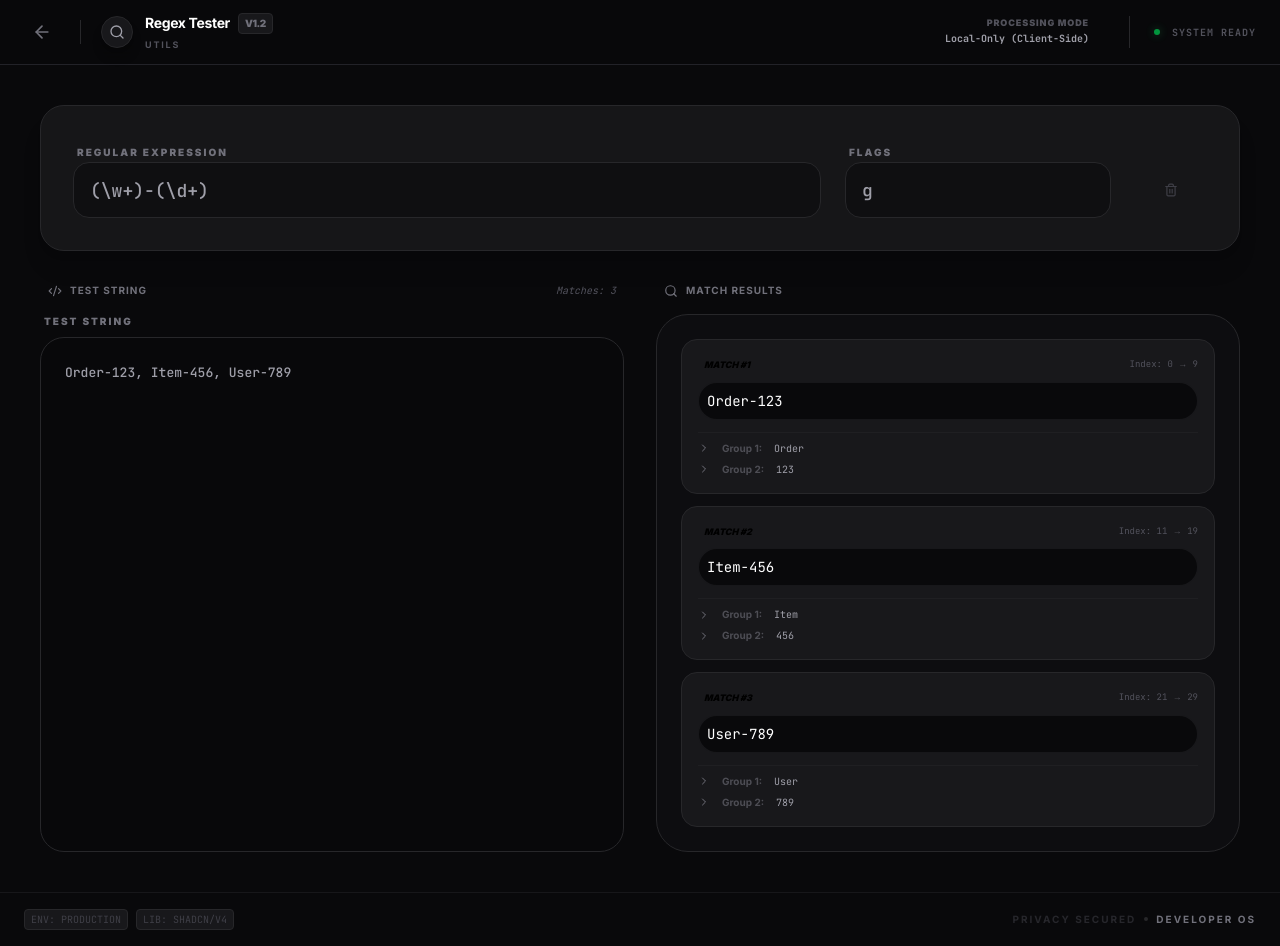
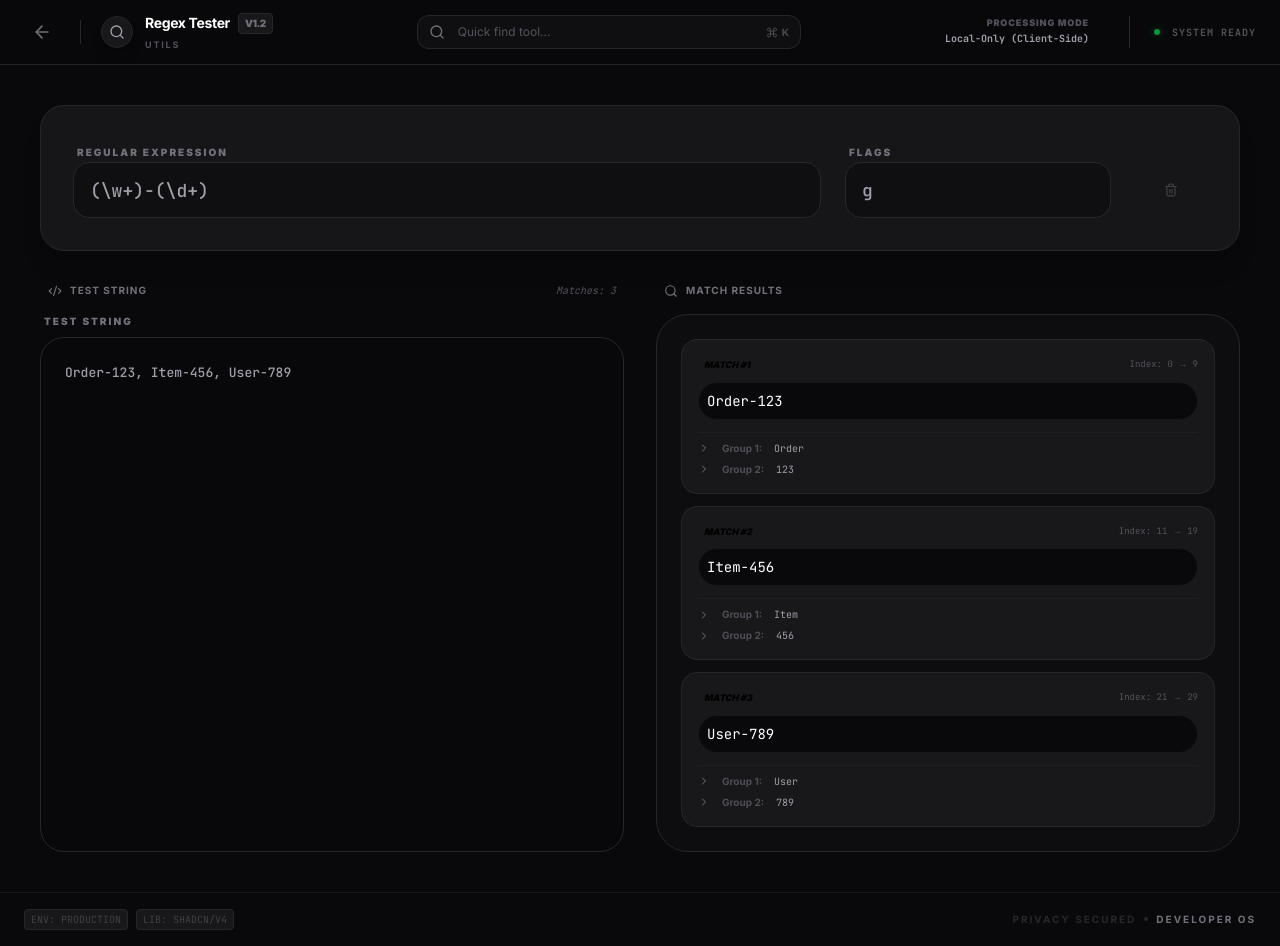
Before and after one commit to hisham-pp/toolkit, a Next.js app: page /tools/regex-tester in a window 1280 px wide. Built offline with nearby package versions, Linux system fonts and the light colour scheme.

Commit message:
feat: add global tool search to header for quick navigation

```diff
--- /dev/null
+++ b/src/components/HeaderSearch.tsx
@@ -0,0 +1,111 @@
+"use client";
+
+import React, { useState, useEffect, useRef } from "react";
+import { Search, Command, ArrowRight } from "lucide-react";
+import { TOOLS } from "@/utility/constants/tools";
+import Link from "next/link";
+import { cn } from "@/utility/helpers/utils";
+
+export default function HeaderSearch() {
+  const [isOpen, setIsOpen] = useState(false);
+  const [query, setQuery] = useState("");
+  const dropdownRef = useRef<HTMLDivElement>(null);
+
+  const filteredTools = query.trim() === ""
+    ? []
+    : TOOLS.filter(tool =>
+        tool.name.toLowerCase().includes(query.toLowerCase()) ||
+        tool.description.toLowerCase().includes(query.toLowerCase()) ||
+        tool.tags?.some(tag => tag.toLowerCase().includes(query.toLowerCase()))
+      ).slice(0, 8);
+
+  useEffect(() => {
+    const handleClickOutside = (event: MouseEvent) => {
+      if (dropdownRef.current && !dropdownRef.current.contains(event.target as Node)) {
+        setIsOpen(false);
+      }
+    };
+    document.addEventListener("mousedown", handleClickOutside);
+    return () => document.removeEventListener("mousedown", handleClickOutside);
+  }, []);
+
+  return (
+    <div className="relative w-full max-w-sm hidden md:block" ref={dropdownRef}>
+      <div className="relative group">
+        <div className="absolute left-3 top-1/2 -translate-y-1/2 text-zinc-500 group-focus-within:text-primary transition-colors">
+          <Search className="w-4 h-4" />
+        </div>
+        <input
+          type="text"
+          placeholder="Quick find tool..."
+          className="w-full bg-zinc-900/50 border border-zinc-800 rounded-xl py-2 pl-10 pr-10 text-xs text-zinc-300 placeholder:text-zinc-600 focus:outline-none focus:ring-1 focus:ring-primary/50 focus:bg-zinc-900 transition-all"
+          value={query}
+          onChange={(e) => {
+            setQuery(e.target.value);
+            setIsOpen(true);
+          }}
+          onFocus={() => setIsOpen(true)}
+        />
+        <div className="absolute right-3 top-1/2 -translate-y-1/2 flex items-center gap-1 opacity-40 group-focus-within:opacity-0 transition-opacity pointer-events-none">
+          <Command className="w-3 h-3" />
+          <span className="text-[10px] font-bold">K</span>
+        </div>
+      </div>
+
+      {/* Dropdown Results */}
+      {isOpen && query.trim() !== "" && (
+        <div className="absolute top-full left-0 w-full mt-2 bg-[#09090B] border border-zinc-800 rounded-2xl shadow-2xl overflow-hidden z-[100] animate-in fade-in slide-in-from-top-2 duration-200">
+          <div className="p-2 space-y-1">
+            {filteredTools.length > 0 ? (
+              filteredTools.map((tool) => (
+                <Link
+                  key={tool.id}
+                  href={tool.path}
+                  onClick={() => {
+                    setIsOpen(false);
+                    setQuery("");
+                  }}
+                  className="flex items-center justify-between p-3 rounded-xl hover:bg-zinc-900 group/item transition-all"
+                >
+                  <div className="flex items-center gap-3">
+                    <div className="w-8 h-8 rounded-lg bg-zinc-800 flex items-center justify-center group-hover/item:bg-primary/10 transition-colors">
+                      <tool.icon className="w-4 h-4 text-zinc-500 group-hover/item:text-primary" />
+                    </div>
+                    <div className="flex flex-col">
+                      <span className="text-[11px] font-bold text-zinc-300 group-hover/item:text-white">
+                        {tool.name}
+                      </span>
+                      <span className="text-[9px] text-zinc-600 font-medium uppercase tracking-wider">
+                        {tool.category}
+                      </span>
+                    </div>
+                  </div>
+                  <ArrowRight className="w-3 h-3 text-zinc-700 opacity-0 -translate-x-2 group-hover/item:opacity-100 group-hover/item:translate-x-0 transition-all" />
+                </Link>
+              ))
+            ) : (
+              <div className="p-8 text-center space-y-2">
+                <Search className="w-8 h-8 text-zinc-800 mx-auto" />
+                <p className="text-[10px] font-bold text-zinc-600 uppercase tracking-widest">No tools found</p>
+              </div>
+            )}
+          </div>
+
+          <div className="border-t border-zinc-800/50 p-3 bg-zinc-950/50 flex items-center justify-between">
+             <span className="text-[9px] font-black uppercase tracking-widest text-zinc-700">Tool Registry v1.2</span>
+             <Link
+               href="/tools"
+               className="text-[9px] font-black uppercase tracking-widest text-primary hover:underline"
+               onClick={() => {
+                 setIsOpen(false);
+                 setQuery("");
+               }}
+             >
+               View All
+             </Link>
+          </div>
+        </div>
+      )}
+    </div>
+  );
+}
--- a/src/components/ToolLayout.tsx
+++ b/src/components/ToolLayout.tsx
@@ -1,6 +1,7 @@
 import React from "react";
 import { Tool } from "@/utility/constants/tools";
 import ToolBackButton from "@/components/ToolBackButton";
+import HeaderSearch from "@/components/HeaderSearch";
 
 interface ToolLayoutProps {
   tool: Tool;
@@ -12,8 +13,8 @@ export default function ToolLayout({ tool, children }: ToolLayoutProps) {
     <div className="min-h-screen bg-[#09090B] text-zinc-400 flex flex-col font-sans">
       {/* Tool Header */}
       <header className="border-b border-zinc-700/50 bg-[#09090B]/80 backdrop-blur-md sticky top-0 z-50 w-full">
-        <div className="w-full px-6 h-16 flex items-center justify-between">
-          <div className="flex items-center gap-4">
+        <div className="w-full px-6 h-16 flex items-center justify-between gap-8">
+          <div className="flex items-center gap-4 shrink-0">
             <ToolBackButton />
             <div className="h-6 w-[1px] bg-zinc-800 mx-1" />
             <div className="flex items-center gap-3">
@@ -30,7 +31,10 @@ export default function ToolLayout({ tool, children }: ToolLayoutProps) {
             </div>
           </div>
 
-          <div className="flex items-center gap-6">
+          {/* Global Search */}
+          <HeaderSearch />
+
+          <div className="flex items-center gap-6 shrink-0">
              <div className="hidden lg:flex items-center gap-6 pr-4">
                 <div className="flex flex-col items-end">
                    <span className="text-[9px] font-black uppercase text-zinc-600 tracking-widest leading-none mb-1">Processing Mode</span>
```
